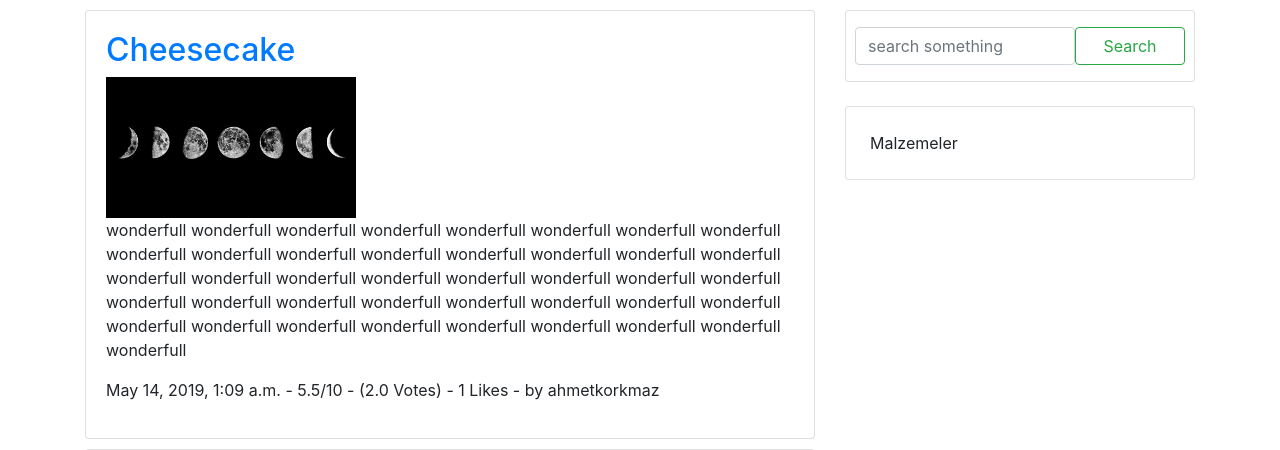
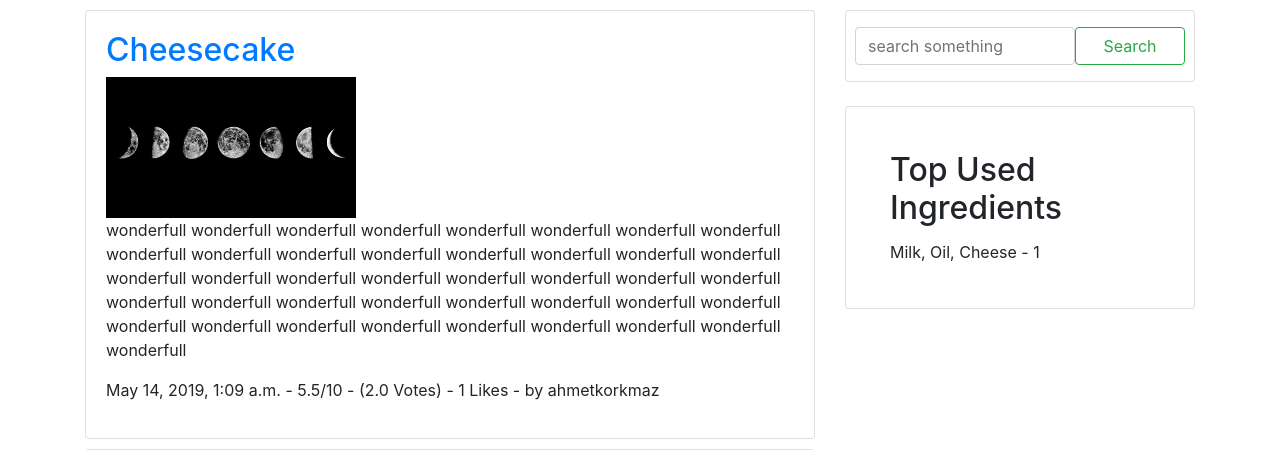
Before and after one commit to ahmetkorkmaz3/recipe-share-django, a Django app: page / in a window 1280 px wide. Shown: the part 56-506 px from the top of the page. Run offline with Django 3.2, Linux system fonts and the light colour scheme; data comes from the database, SQL or seed files in the repository; both versions use the stored data as it was after the commit; some libraries are stand-ins or nearby versions.

Commit message:
top ingredients push index

```diff
--- a/hipo/recipe/views.py
+++ b/hipo/recipe/views.py
@@ -2,19 +2,33 @@ from django.shortcuts import render, redirect
 from recipe.models import *
 from .forms import RecipeSubmissionForm, VoteSubmissionForm
 from django.urls import reverse
+from django.db.models import Count
 import math
 
 
 def index(request):
     recipes = Recipe.objects.all().order_by('-created_date')
+    #Search
     query = request.GET.get('search')
     if query:
         recipes = Recipe.objects.all().filter(recipe_name__icontains=query)
         if not recipes:
             recipes = Recipe.objects.all().filter(recipe_ingredients__contains=query)
+    #top ingredients
+    ingredients = Recipe.objects.all().values('recipe_ingredients').annotate(total=Count('recipe_ingredients')).order_by('recipe_ingredients')
+    max = ingredients[0].get('total')
+    top_ingredients = ingredients[0]
+    for count in ingredients:
+        if max < count.get('total'):
+            max = count.get('total')
+            top_ingredients = count
+
+    top_ingredients = top_ingredients['recipe_ingredients']
     return render(request, 'index.html', {
         'title': 'Home',
         'recipes': recipes,
+        'top_ingredients': top_ingredients,
+        'top_ingredients_count': max,
     })
 
 def share(request):
--- a/hipo/templates/index.html
+++ b/hipo/templates/index.html
@@ -27,7 +27,10 @@
         </form>
       </div>
       <div class="card p-4">
-        Malzemeler
+        <div class="card-body">
+          <h2 class="card-title">Top Used Ingredients</h2>
+          {{ top_ingredients }} - {{ top_ingredients_count }}
+        </div>
       </div>
     </div>
   </div>
```
Also changed, not shown: hipo/db.sqlite3, hipo/media/Nand.jpg (deleted), hipo/media/Screenshot_from_2019-04-23_18-27-48.png (deleted), hipo/media/bipolar-nema-17-200-adim-42x38mm-28v-step-motor-15751-15-B.jpg (deleted), hipo/media/wallpaper_1fW3lLV.jpg (renamed from hipo/media/wallpaper.jpg), hipo/media/wallpaper_VXEjLOR.jpg (added).
